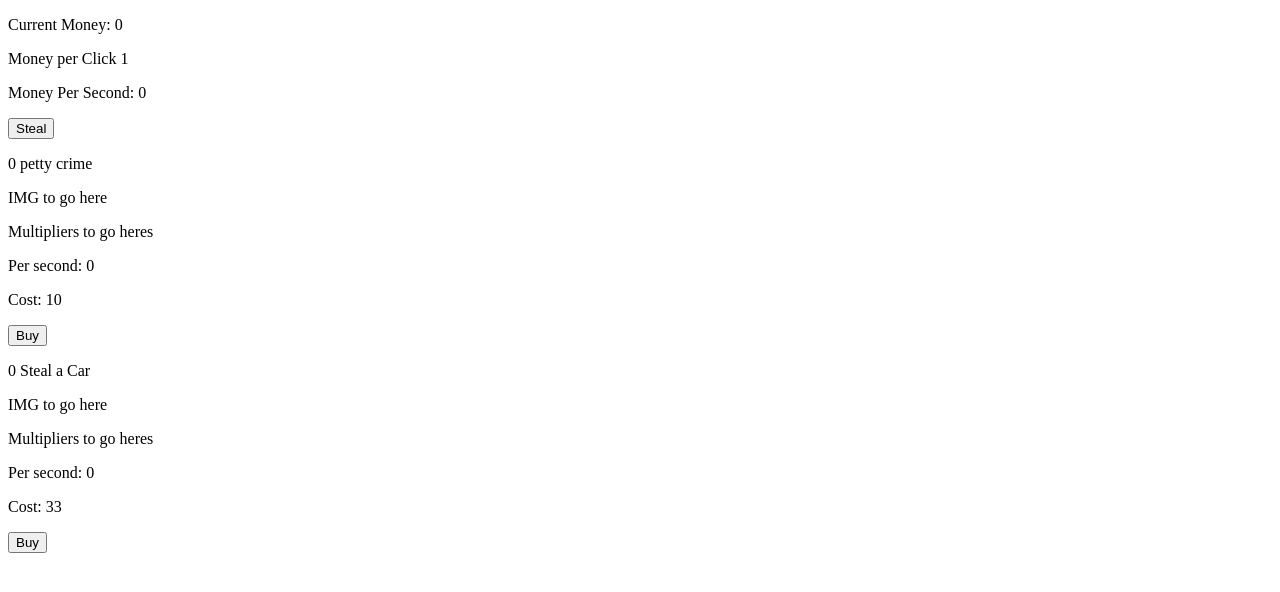
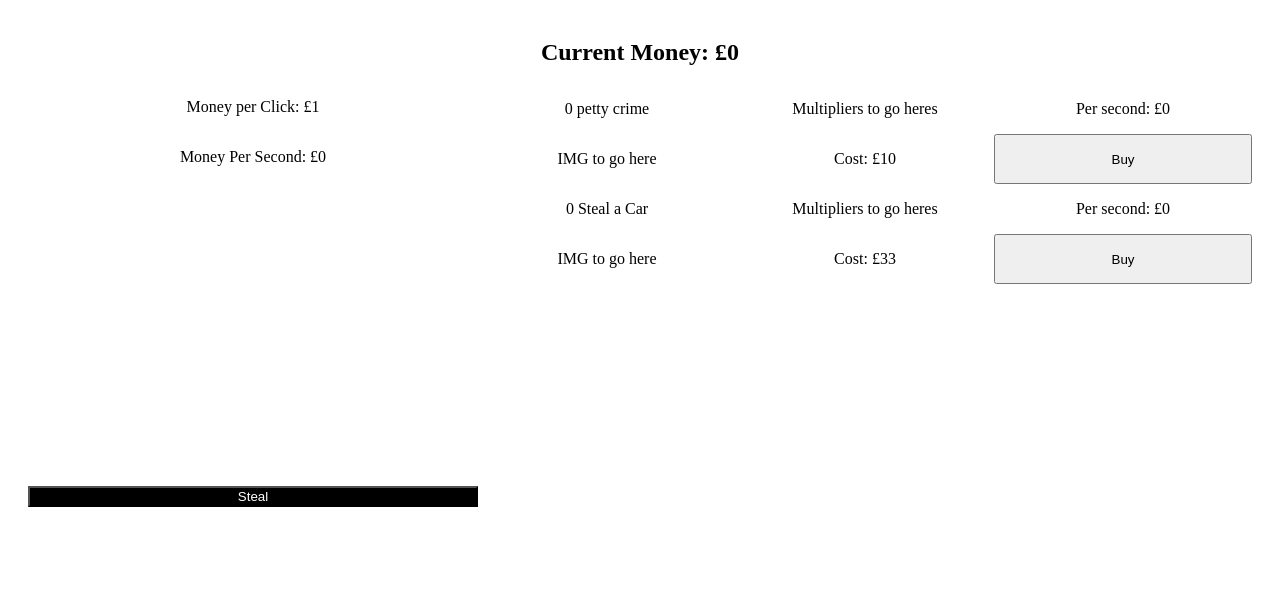
Before and after one commit to ashler2/idle-game, a React (Create React App) app: page / in a window 1280 px wide. Shown: the top 592 px of the page. Built offline with nearby package versions, Linux system fonts and the light colour scheme.

Commit message:
added SASS

```diff
--- a/src/App.js
+++ b/src/App.js
@@ -1,10 +1,11 @@
 import React from "react";
 
-import "./App.css";
+import "./Sass/Main.css";
 import Cash from "./components/Cash";
 import Clicker from "./components/Clicker";
 import Upgrade from "./components/Upgrade";
 import { upgrades } from "./components/upgradesArray";
+import Info from "./components/Info";
 class App extends React.Component {
   state = {
     cash: 0,
@@ -13,37 +14,12 @@ class App extends React.Component {
     buyMultiplier: 1,
     saveObj: {}
   };
-  componentDidMount = async () => {
-    setInterval(this.cashPerSecond, 1000);
-    window.onbeforeunload = () => {
-      const obj = this.state.saveObj;
-      localStorage.setItem("gameSession", JSON.stringify(obj));
-    };
-    const save = JSON.parse(localStorage.getItem("gameSession"));
-    if (save !== null) {
-      await this.setState({
-        cash: save.cash,
-        saveObj: save
-      });
-    }
-    if (save !== undefined) {
-      if (save !== null) {
-        this.setState({
-          perSecond: upgrades.reduce((a, b) => {
-            return a + save[b.name].perSecond;
-          }, 0)
-        });
-      }
-    }
-  };
+
   render() {
     return (
       <div className="App">
-        <Cash
-          cash={this.state.cash}
-          cashClick={1}
-          cashSec={this.state.perSecond}
-        ></Cash>
+        <Cash cash={this.state.cash}></Cash>
+        <Info cashClick={1} cashSec={this.state.perSecond}></Info>
         <Clicker click={this.click}></Clicker>
         <div className="upgrades">
           {upgrades.map((item, index) => {
@@ -95,6 +71,29 @@ class App extends React.Component {
     }
     return obj;
   };
+  componentDidMount = async () => {
+    setInterval(this.cashPerSecond, 1000);
+    window.onbeforeunload = () => {
+      const obj = this.state.saveObj;
+      localStorage.setItem("gameSession", JSON.stringify(obj));
+    };
+    const save = JSON.parse(localStorage.getItem("gameSession"));
+    if (save !== null) {
+      await this.setState({
+        cash: save.cash,
+        saveObj: save
+      });
+    }
+    if (save !== undefined) {
+      if (save !== null) {
+        this.setState({
+          perSecond: upgrades.reduce((a, b) => {
+            return a + save[b.name].perSecond;
+          }, 0)
+        });
+      }
+    }
+  };
 }
 
 export default App;
--- /dev/null
+++ b/src/Sass/Main.css
@@ -0,0 +1,118 @@
+.App {
+  color: black;
+  font-size: 1em;
+  display: -ms-grid;
+  display: grid;
+  margin: 20px;
+  -ms-grid-columns: 450px 1fr;
+      grid-template-columns: 450px 1fr;
+  -ms-grid-rows: 8vh 12vh 79vh;
+      grid-template-rows: 8vh 12vh 79vh;
+      grid-template-areas: "CurrentMoney__container CurrentMoney__container" "Info__container ." "Clicker__container Upgrade__container";
+}
+
+.CurrentMoney__container {
+  -ms-grid-row: 1;
+  -ms-grid-column: 1;
+  -ms-grid-column-span: 2;
+  grid-area: CurrentMoney__container;
+  text-align: center;
+  padding: 0;
+  display: -webkit-box;
+  display: -ms-flexbox;
+  display: flex;
+  -webkit-box-orient: vertical;
+  -webkit-box-direction: normal;
+      -ms-flex-direction: column;
+          flex-direction: column;
+  -webkit-box-pack: center;
+      -ms-flex-pack: center;
+          justify-content: center;
+  -ms-flex-line-pack: center;
+      align-content: center;
+}
+
+.Info__container {
+  -ms-grid-row: 2;
+  -ms-grid-column: 1;
+  grid-area: Info__container;
+  text-align: center;
+  padding: 0;
+  display: -webkit-box;
+  display: -ms-flexbox;
+  display: flex;
+  -webkit-box-orient: vertical;
+  -webkit-box-direction: normal;
+      -ms-flex-direction: column;
+          flex-direction: column;
+  -webkit-box-pack: center;
+      -ms-flex-pack: center;
+          justify-content: center;
+  -ms-flex-line-pack: center;
+      align-content: center;
+}
+
+.Clicker__container {
+  -ms-grid-row: 3;
+  -ms-grid-column: 1;
+  grid-area: Clicker__container;
+  text-align: center;
+  padding: 0;
+  display: -webkit-box;
+  display: -ms-flexbox;
+  display: flex;
+  -webkit-box-orient: vertical;
+  -webkit-box-direction: normal;
+      -ms-flex-direction: column;
+          flex-direction: column;
+  -webkit-box-pack: center;
+      -ms-flex-pack: center;
+          justify-content: center;
+  -ms-flex-line-pack: center;
+      align-content: center;
+}
+
+.Clicker__container button {
+  background: black;
+  color: white;
+}
+
+.Upgrade__container {
+  -ms-grid-row: 3;
+  -ms-grid-column: 2;
+  grid-area: Upgrade__container;
+  text-align: center;
+  padding: 0;
+  display: -webkit-box;
+  display: -ms-flexbox;
+  display: flex;
+  -webkit-box-orient: vertical;
+  -webkit-box-direction: normal;
+      -ms-flex-direction: column;
+          flex-direction: column;
+  -webkit-box-pack: center;
+      -ms-flex-pack: center;
+          justify-content: center;
+  -ms-flex-line-pack: center;
+      align-content: center;
+  display: -ms-grid;
+  display: grid;
+  -ms-grid-columns: 1fr 1fr 1fr;
+      grid-template-columns: 1fr 1fr 1fr;
+  -ms-grid-rows: 1fr 1fr;
+      grid-template-rows: 1fr 1fr;
+      grid-template-areas: "Upgrade__container__name Upgrade__container__perSecond Upgrade__container__cost" "Upgrade__container__img Upgrade__container__multiplier Upgrade__container__button";
+}
+
+.Upgrade__container .Upgrade__container__name {
+  -ms-grid-row: 1;
+  -ms-grid-column: 1;
+  grid-area: Upgrade__container__name;
+}
+
+.Upgrade__container .Upgrade__container__img {
+  -ms-grid-row: 2;
+  -ms-grid-column: 1;
+  grid-area: Upgrade__container__img;
+}
+/*# sourceMappingURL=Main.css.map */
--- /dev/null
+++ b/src/Sass/Main.scss
@@ -0,0 +1,46 @@
+@import "./Variable";
+@import "./Functions";
+@import "./mixin";
+
+.App {
+  color: black;
+  font-size: font(normal);
+  display: grid;
+  margin: 20px;
+  grid-template-columns: 450px 1fr;
+  grid-template-rows: 8vh 12vh 79vh;
+  grid-template-areas: "CurrentMoney__container CurrentMoney__container" "Info__container ." "Clicker__container Upgrade__container";
+}
+
+.CurrentMoney__container {
+  grid-area: CurrentMoney__container;
+  @include center;
+}
+.Info__container {
+  grid-area: Info__container;
+  @include center;
+}
+.Clicker__container {
+  grid-area: Clicker__container;
+  @include center;
+  button {
+    background: black;
+    color: white;
+  }
+}
+.Upgrade__container {
+  grid-area: Upgrade__container;
+  @include center;
+  display: grid;
+  grid-template-columns: 1fr 1fr 1fr;
+  grid-template-rows: 1fr 1fr;
+  grid-template-areas:
+    "Upgrade__container__name Upgrade__container__perSecond Upgrade__container__cost"
+    "Upgrade__container__img Upgrade__container__multiplier Upgrade__container__button";
+  #{&}__name {
+    grid-area: Upgrade__container__name;
+  }
+  #{&}__img {
+    grid-area: Upgrade__container__img;
+  }
+}
--- /dev/null
+++ b/src/Sass/_Functions.scss
@@ -0,0 +1,3 @@
+@function font($font) {
+  @return map-get($font-size, $font);
+}
--- /dev/null
+++ b/src/Sass/_Variable.scss
@@ -0,0 +1,5 @@
+$text-color: #fff;
+$font-size: (
+  "normal": 1em,
+  "description": 0.8em
+);
--- a/src/components/Cash.jsx
+++ b/src/components/Cash.jsx
@@ -1,11 +1,9 @@
 import React from "react";
-
+import { formatCash } from "../utils";
 const Cash = props => {
   return (
-    <div>
-      <p>{`Current Money: ${props.cash}`}</p>
-      <p>{`Money per Click ${props.cashClick || 0}`}</p>
-      <p>{`Money Per Second: ${props.cashSec || 0}`}</p>
+    <div className="CurrentMoney__container">
+      <h2>{`Current Money: £${formatCash(props.cash)}`}</h2>
     </div>
   );
 };
--- a/src/components/Clicker.jsx
+++ b/src/components/Clicker.jsx
@@ -2,7 +2,7 @@ import React from "react";
 
 const Clicker = props => {
   return (
-    <div>
+    <div className="Clicker__container">
       <button onClick={() => props.click()}>Steal</button>
     </div>
   );
--- /dev/null
+++ b/src/components/Info.jsx
@@ -0,0 +1,13 @@
+import React from "react";
+import { formatCash } from "../utils";
+
+const Info = props => {
+  return (
+    <div className="Info__container">
+      <p>{`Money per Click: £${formatCash(props.cashClick) || 0}`}</p>
+      <p>{`Money Per Second: £${formatCash(props.cashSec) || 0}`}</p>
+    </div>
+  );
+};
+
+export default Info;
--- a/src/components/Upgrade.jsx
+++ b/src/components/Upgrade.jsx
@@ -1,4 +1,5 @@
 import React from "react";
+import { formatCash } from "../utils";
 
 class Upgrade extends React.Component {
   state = {
@@ -21,13 +22,23 @@ class Upgrade extends React.Component {
   render() {
     const { quantity, perSecond, cost } = this.state;
     return (
-      <div>
-        <p>{` ${quantity} ${this.props.name.split("_").join(" ")} `}</p>
-        <p> IMG to go here</p>
-        <p> Multipliers to go heres</p>
-        <p>{`Per second: ${perSecond} `}</p>
-        <p>{`Cost: ${cost}`}</p>
+      <div className="Upgrade__container">
+        <p className="Upgrade__container__name">{`${quantity} ${this.props.name.replace(
+          /_/g,
+          " "
+        )} `}</p>
+        <p className="Upgrade__container__img"> IMG to go here</p>
+        <p className="Upgrade__container__multiplier">
+          Multipliers to go heres
+        </p>
+        <p className="Upgrade__container__perSecond">{`Per second: £${formatCash(
+          perSecond
+        )} `}</p>
+        <p className="Upgrade__container__cost">{`Cost: £${formatCash(
+          cost
+        )}`}</p>
         <button
+          className="Upgrade__container__button"
           onClick={() => {
             this.buy();
           }}
--- /dev/null
+++ b/src/utils.js
@@ -0,0 +1,3 @@
+exports.formatCash = cash => {
+  return cash.toString().replace(/(\d)(?=(\d{3})+(?!\d))/g, "$1,");
+};
```
Also changed, not shown: src/Sass/_mixin.scss (added, +8 -0 lines), 2 other files (tests, documents, lock files or other folders).
